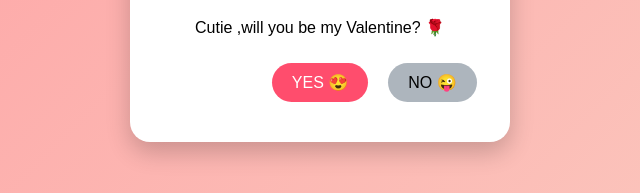
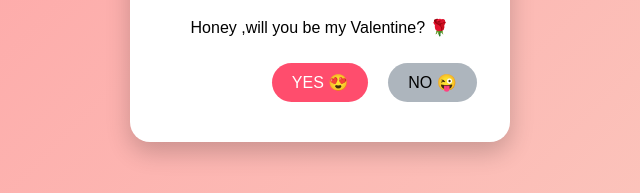
Before and after one commit to harishmourya8-sys/valentine-for-honey, a plain HTML site: page index.html in a window 1280 px wide. Shown: the part 402-595 px from the top of the page, 320-960 px from the left. Drawn offline with Linux system fonts and the light colour scheme.

Commit message:
Update Valentine's message in index.htm

```diff
--- a/index.html
+++ b/index.html
@@ -45,7 +45,7 @@
 
 <div class="box">
   <h1>Harish has a question 💖</h1>
-  <p>Cutie ,will you be my Valentine? 🌹</p>
+  <p>Honey ,will you be my Valentine? 🌹</p>
   <button id="yes" onclick="yesClick()">YES 😍</button>
   <button id="no" onmouseover="moveNo()">NO 😜</button>
 </div>
```
